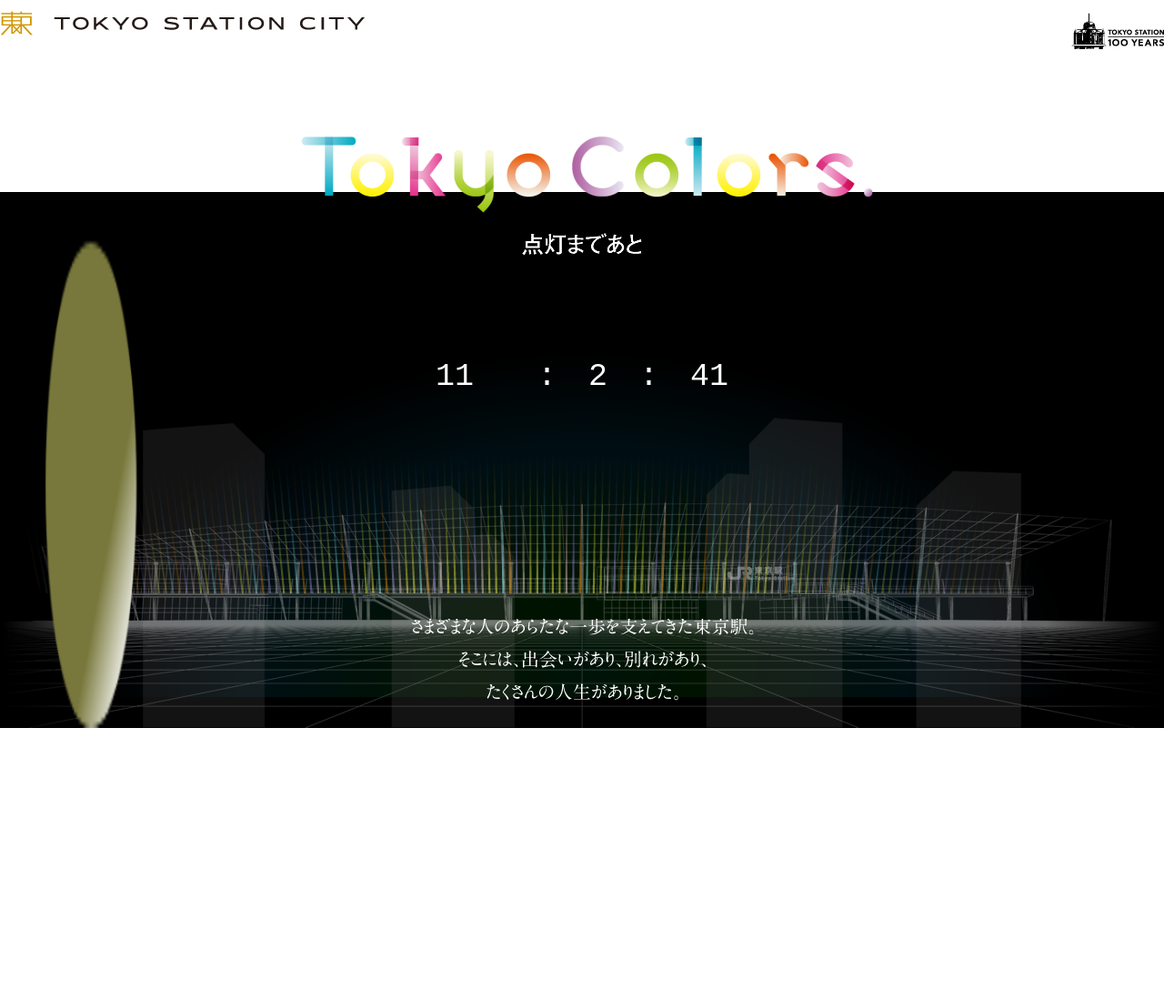
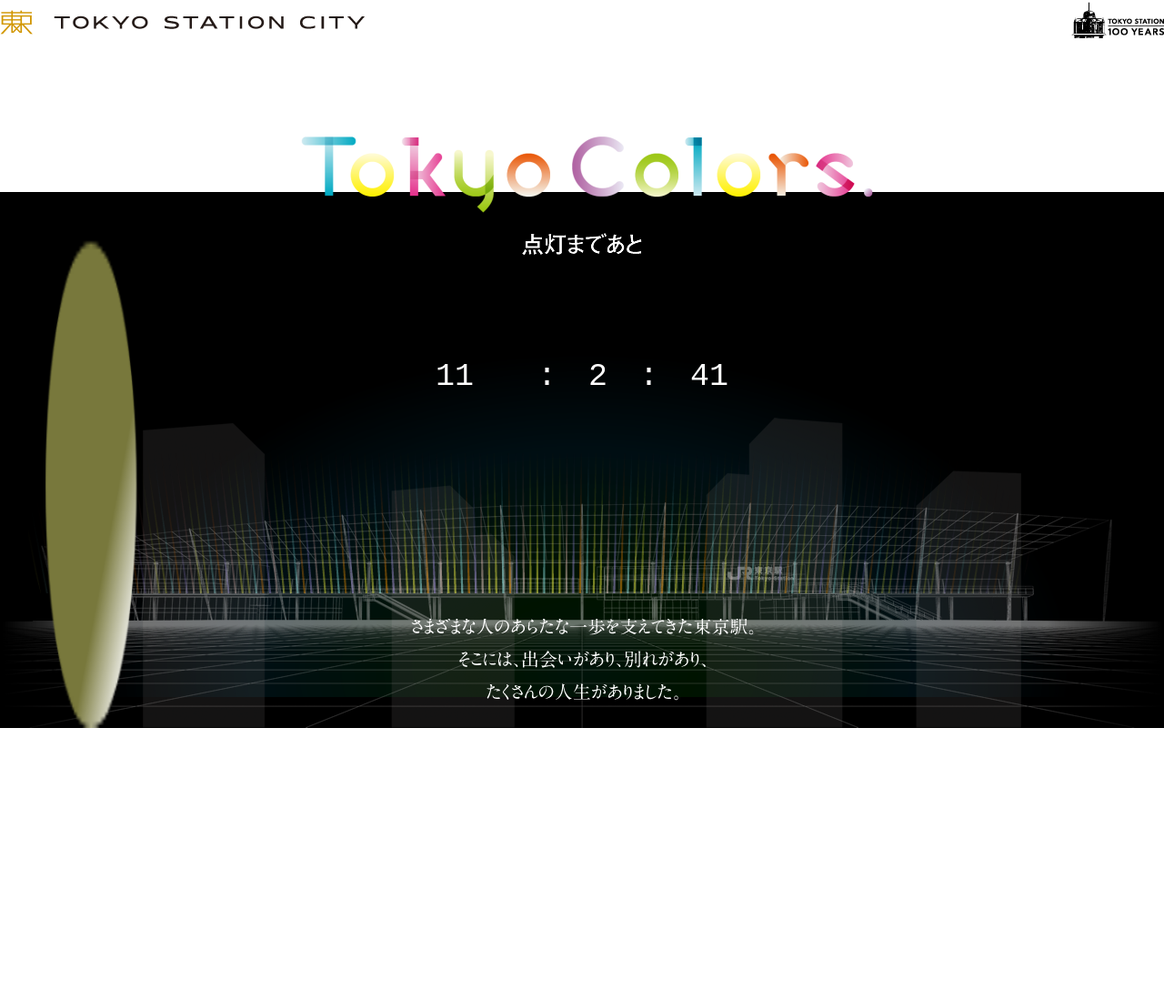
Before and after one commit to yukki0129/study_front, a plain HTML site: page index.html in a window 1280 px wide. Shown: the top 1100 px of the page at 91% size. Drawn offline with Linux system fonts and the light colour scheme.

Commit message:
header fix yukiya.ver

```diff
--- a/css/style.css
+++ b/css/style.css
@@ -12,10 +12,19 @@
 }
 
 .headerLogo {
+
+	float: left;
 	height: 50px;
-	width: 100%;
-	display: table-cell;
-	vertical-align: middle;
+	padding-top: 11px;
+
+}
+
+#year100{
+	float: right;
+}
+
+.clear{
+	clear: both;
 }
 
 #footer {
--- a/index.html
+++ b/index.html
@@ -8,12 +8,14 @@
 <body onload="init()">
 
 	<div id = "header">
-		<span class = "headerLogo">
+		<div class = "headerLogo">
 			<img src = "img/logo.png" id = "logo">
-			<img src = "img/100years.gif" id = "100year" style = "position: absolute; right: 0px;">
-		</span>
-
+		</div>
+		<div id = "year100">
+			<img src = "img/100years.gif" >
+		</div>
 	</div>
+	<div class="clear"></div>
 
 	<div id = "backImg">
 		<img src = "img/back.png" id = "back_building">
```
